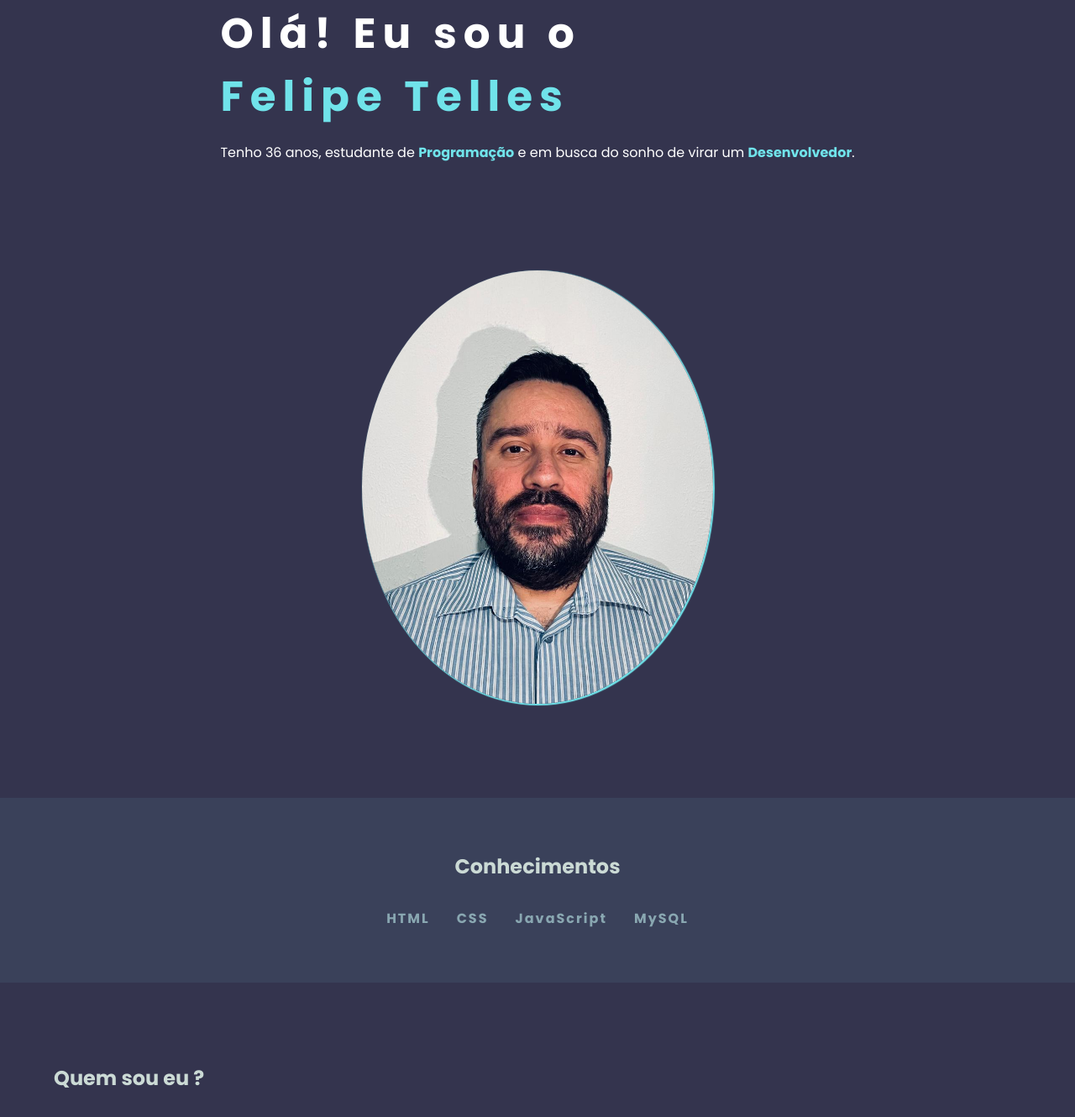
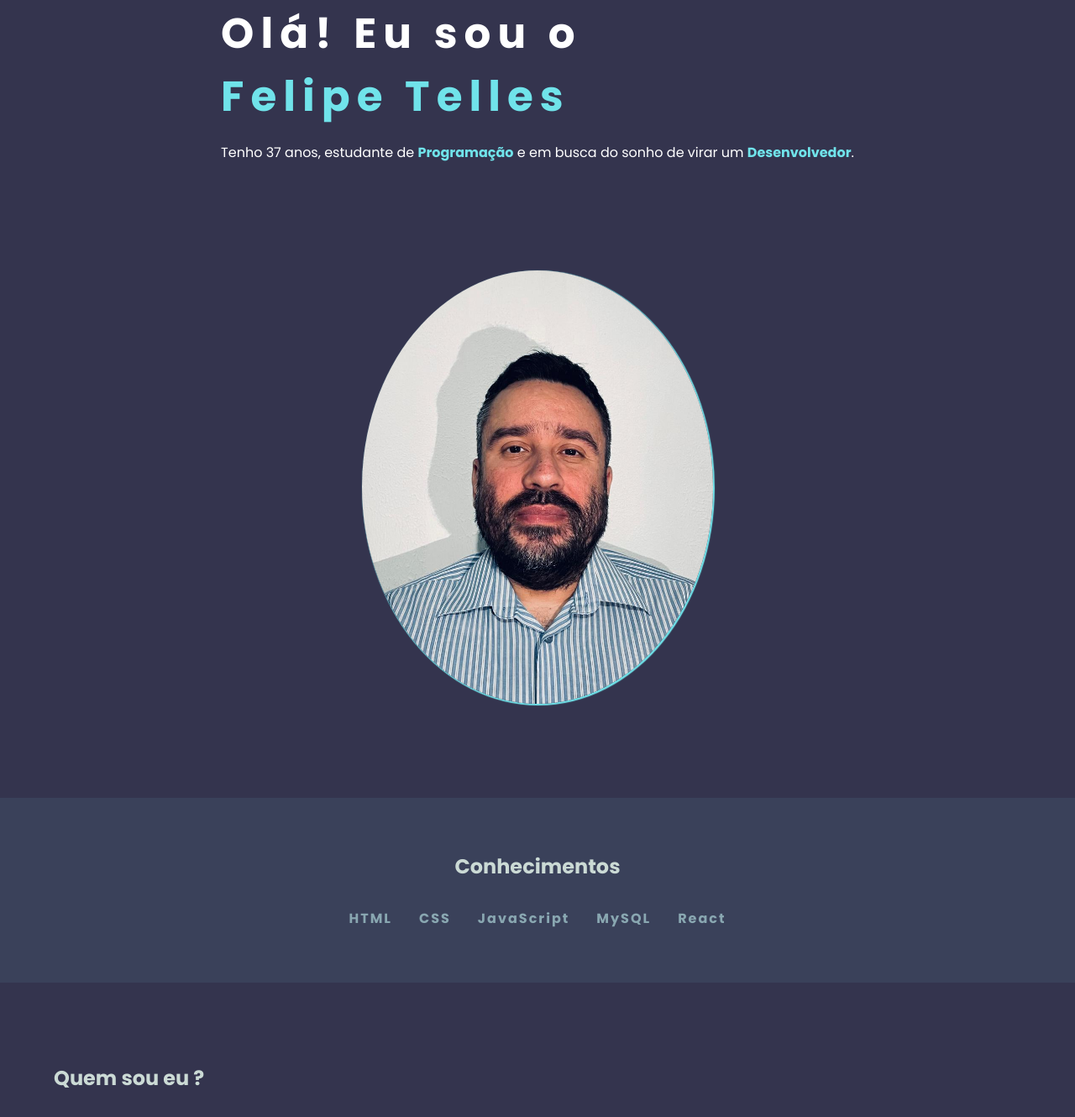
Before and after one commit to ftelles19/Portfolio, a plain HTML site: page index.html in a window 1280 px wide. Shown: the part 217-1547 px from the top of the page at 84% size. Drawn offline with Linux system fonts and the light colour scheme; no server answers.

Commit message:
alterações no index.html

```diff
--- a/index.html
+++ b/index.html
@@ -33,7 +33,7 @@
         <section class="primeira-secao">
             <div class="texto-sobre">
                 <h1>Olá! Eu sou o<br> <strong>Felipe Telles</strong></h1>
-                <p>Tenho 36 anos, estudante de <strong>Programação</strong> e em busca do sonho de virar um <strong>Desenvolvedor</strong>.</p>
+                <p>Tenho 37 anos, estudante de <strong>Programação</strong> e em busca do sonho de virar um <strong>Desenvolvedor</strong>.</p>
             </div>
 
             <div class="imagem-principal">
@@ -48,6 +48,7 @@
                 <li>CSS</li>
                 <li>JavaScript</li>
                 <li>MySQL</li>
+                <li>React</li>
             </ul>
         </section>
 
@@ -56,7 +57,7 @@
             <div>
                 <img class="img-sobre" src="./Assets/profile.jpeg" alt="foto-perfil">
                 <p>
-                    Meu nome é <strong>Felipe Telles</strong>, tenho 36 anos, sou casado e pai de duas meninas (Laura e
+                    Meu nome é <strong>Felipe Telles</strong>, sou casado e pai de duas meninas (Laura e
                     Maria Fernanda). Atuo na área de <strong>Tecnologia</strong> há cerca de três anos e, motivado pelo desejo constante
                     de aprender e crescer, atualmente estou me especializando em <strong>Programação</strong>. Meu
                     objetivo é, em breve, aplicar na prática todos os conhecimentos que tenho adquirido.</p>
```
